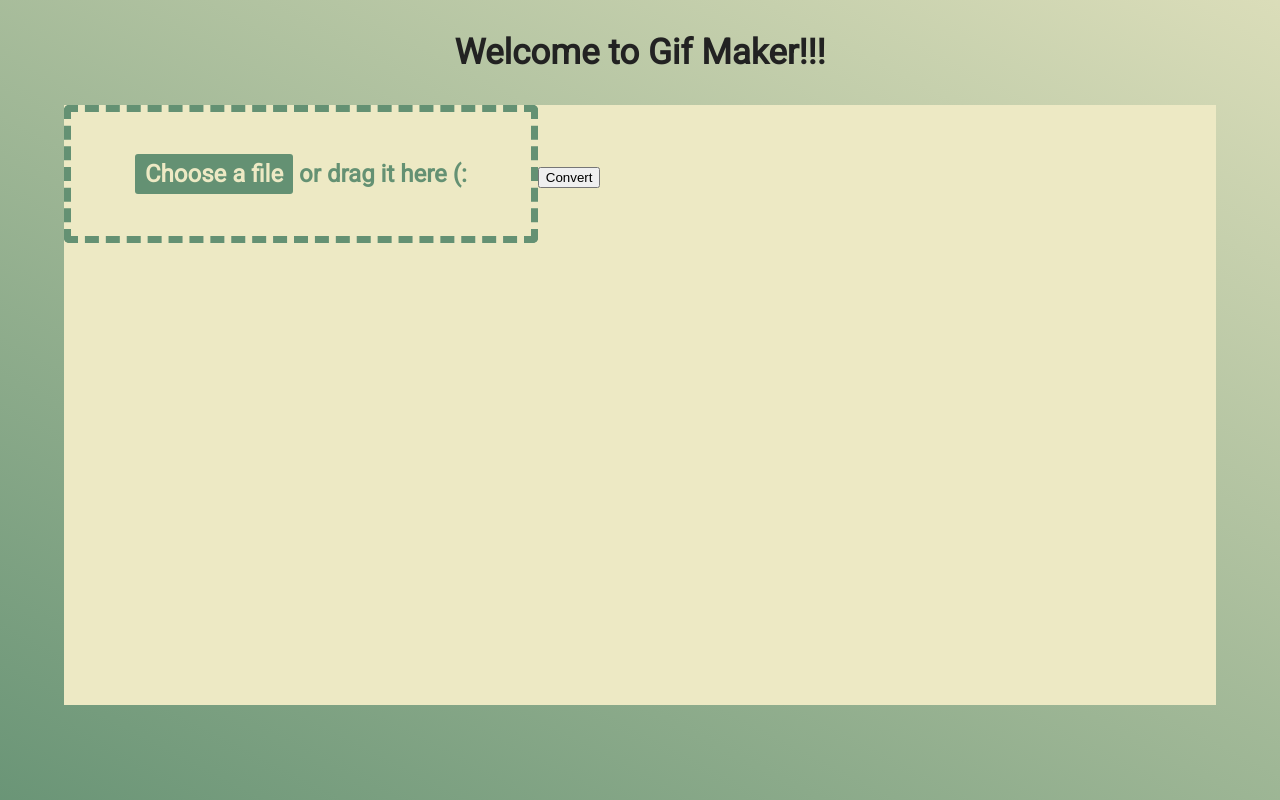
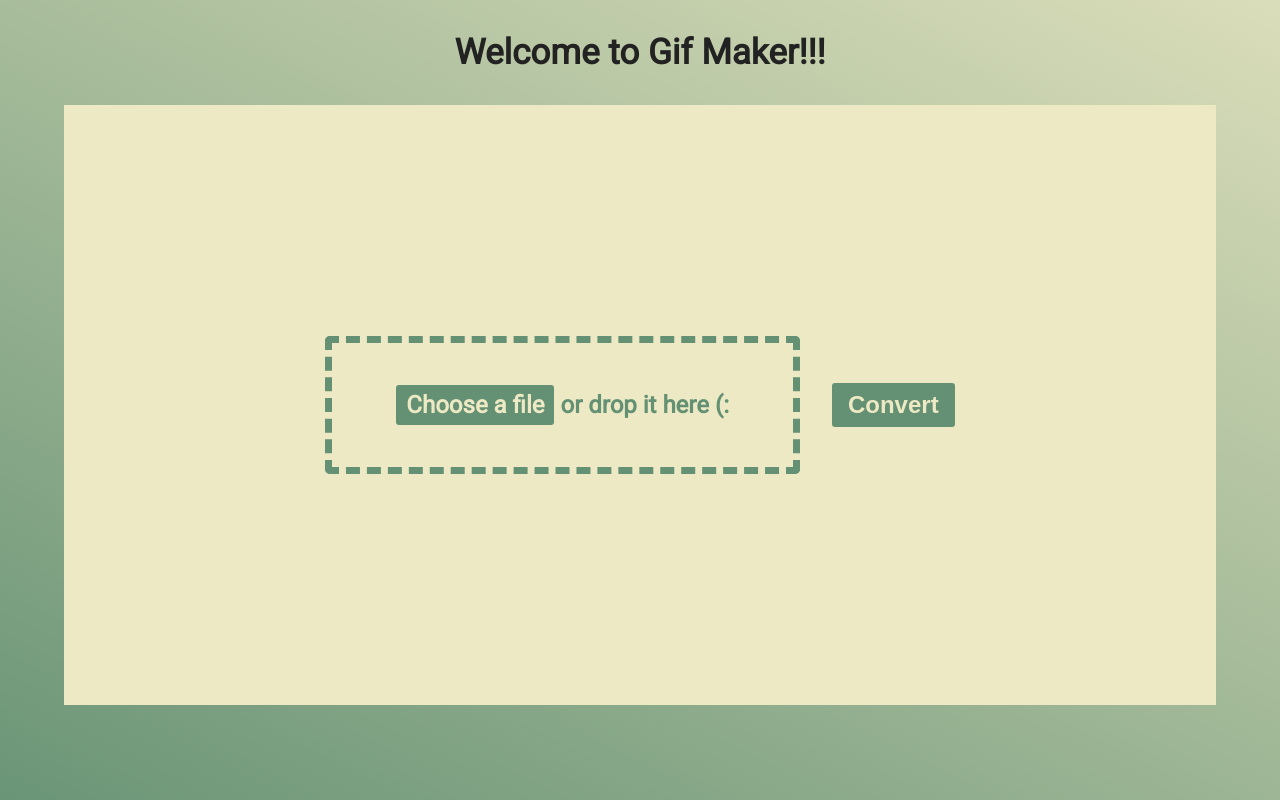
Before and after one commit to Pedromigacz/gif-conversor, a React (Create React App) app: page / in a window 1280 px wide. Built offline with nearby package versions, Linux system fonts and the light colour scheme.

Commit message:
style the input

```diff
--- a/src/components/App/App.jsx
+++ b/src/components/App/App.jsx
@@ -1,12 +1,27 @@
+import React, { useState } from 'react'
+
 import styles from './App.module.css'
 
 function App() {
+  const [dragOver, setDragOver ] = useState(false)
+
+  const handleDragOver = e => {
+    e.preventDefault()
+    e.stopPropagation()
+  }
+
   return (
     <div className={styles.innerDiv}>
       <form>
         <div>
           <input type="file" id="file" className={styles.fileInput}/>
-          <label className={styles.fileLabel} htmlFor="file"><strong>Choose a file</strong> or drag it here &#40;:</label>
+          <label
+            onDragOver={handleDragOver}
+            onDragEnter={e => setDragOver(!dragOver)}
+            onDragLeave={e => setDragOver(!dragOver)}
+            className={styles.fileLabel + ' ' + (dragOver && styles.onDragOverClass)}
+            htmlFor="file"
+          ><strong>Choose a file</strong> or drop it here &#40;:</label>
           <button type="submit">Convert</button>
         </div>
         <div className={styles.uploadState}>Uploading...</div>
--- a/src/components/App/App.module.css
+++ b/src/components/App/App.module.css
@@ -2,6 +2,19 @@
   width: 90%;
   height: 75%;
   background-color: #EDE9C4;
+  display: grid;
+  place-items: center;
+}
+
+button {
+  background-color: #649173;
+  color: #EDE9C4;
+  font-size: 24px;
+  font-weight: 600;
+  padding: 0.5rem 1rem;
+  border: none;
+  border-radius: 3px;
+  margin: 1rem;
 }
 
 .fileInput {
@@ -18,6 +31,8 @@
   color: #649173;
   font-size: 1.5rem;
   font-weight: bold;
+  margin: 1rem;
+  transition: ease 300ms;
 }
 
 .fileLabel strong {
@@ -30,3 +45,8 @@
 .uploadState {
   display: none;
 }
+
+.onDragOverClass {
+  background-color: rgba(100, 145, 115, 0.3);
+  padding: 4rem 5rem;
+}
```
